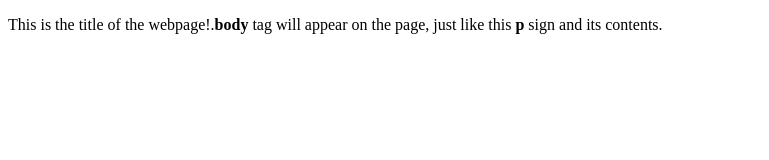
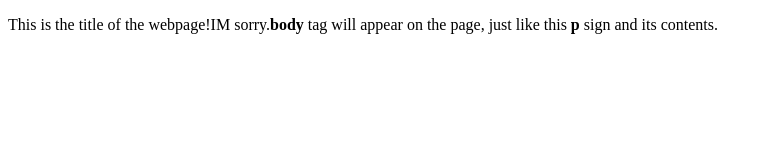
Before and after one commit to Goldbe54/test, a plain HTML site: page index.html in a window 1280 px wide. Shown: the whole page, without its empty margins (0-769 px from the left). Drawn offline with Linux system fonts and the light colour scheme.

Commit message:
ChangeBranche

```diff
--- a/index.html
+++ b/index.html
@@ -4,6 +4,6 @@
     <title>Wery Well.</title>
   </head>
   <body>
-    <p>This is the title of the webpage!.<strong>body</strong> tag will appear on the page, just like this <strong>p</strong> sign and its contents.</p>
+    <p>This is the title of the webpage!IM sorry.<strong>body</strong> tag will appear on the page, just like this <strong>p</strong> sign and its contents.</p>
   </body>
 </html>
```
